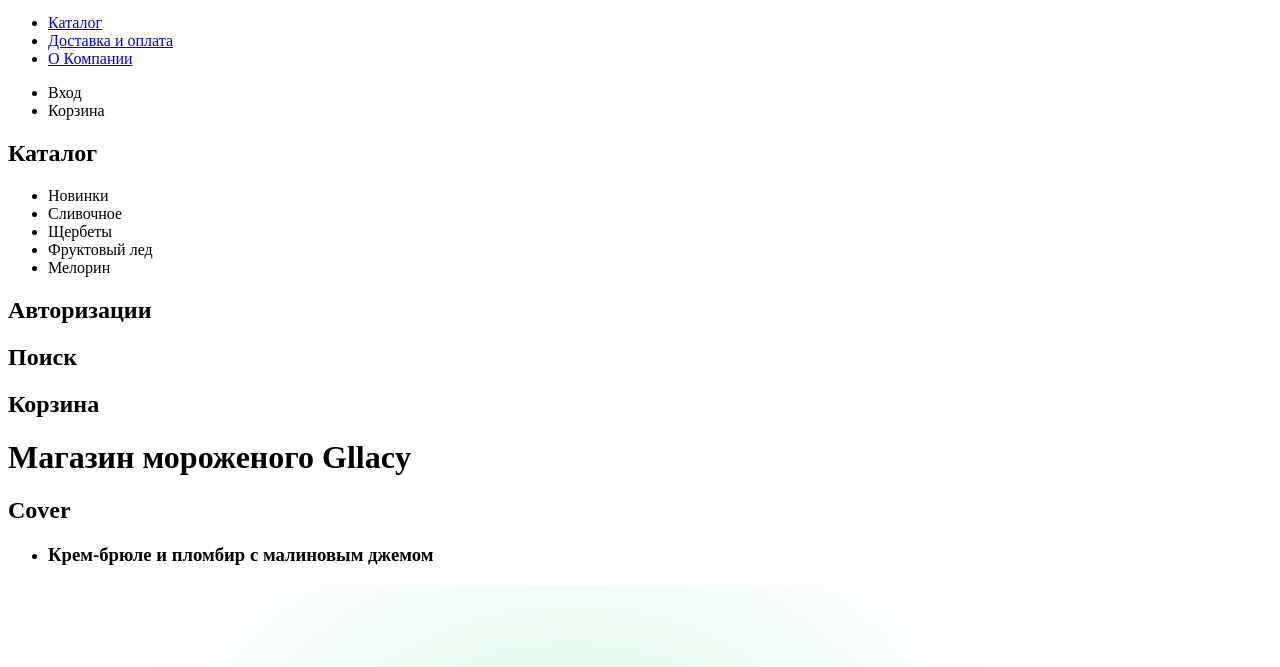
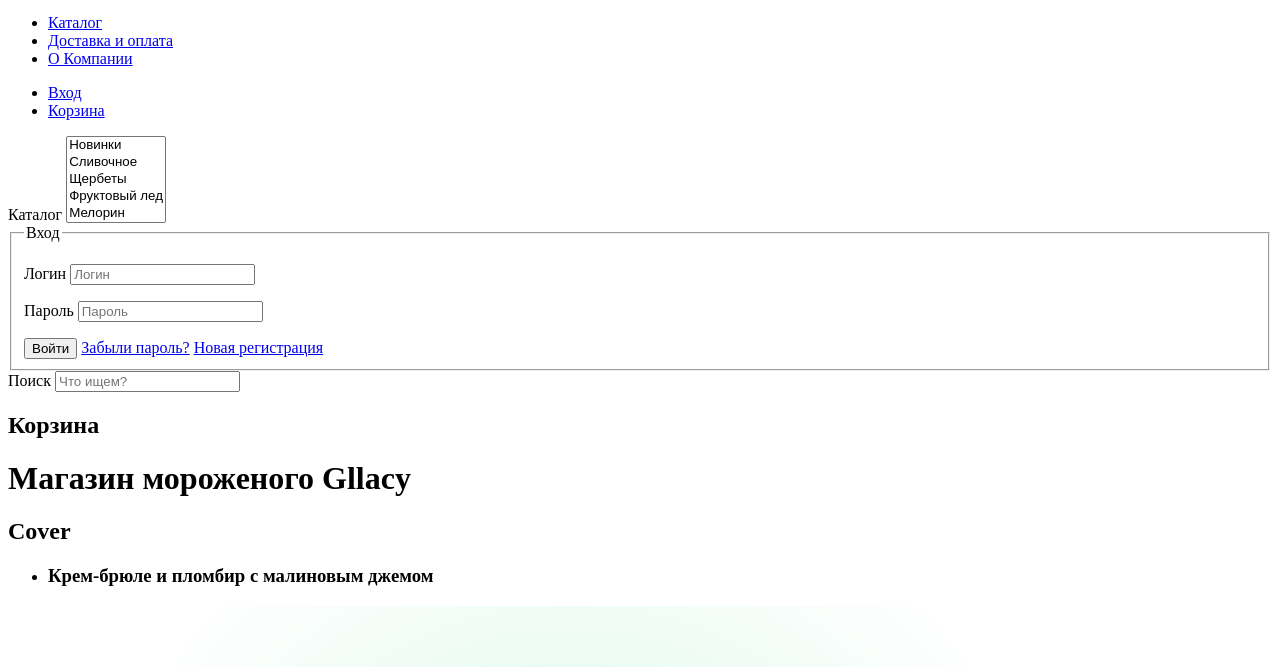
Before and after one commit to overtag/634681-gllacy, a plain HTML site: page index.html in a window 1280 px wide. Shown: the part 78-745 px from the top of the page. Drawn offline with Linux system fonts and the light colour scheme.

Commit message:
added form in index.html

```diff
--- a/index.html
+++ b/index.html
@@ -16,29 +16,49 @@
 	  			<li><a href="compayInfo.html">О Компании</a></li>
 	  		</ul>
 	  		<ul class="user-navigation">
-	  			<li class="login-link">Вход</li>
-	  			<li class="basket-link">Корзина</li>
+	  			<li class="login-link">
+					<a class="login-link" href="login.html">Вход</a>
+	  			</li>
+	  			<li class="basket-link">
+	  				<a class="basket-link" href="login.html">Корзина</a>
+	  			</li>
 	  		</ul>
   		</nav>
-  		<div class="catalog">
-  			<!-- Здесь будет форма -->
-  			<h2>Каталог</h2>
-  			<ul class="site-navigation">
-	  			<li>Новинки</li>
-	  			<li>Сливочное</li>
-	  			<li>Щербеты</li>
-	  			<li>Фруктовый лед</li>
-	  			<li>Мелорин</li>
-	  		</ul>
-  		</div>
-  		<section class="authorization">
-  			<h2 class="visually-hidden">Авторизации</h2>
-  			<!-- Здесь будет форма -->
-  		</section>
-  		<section class="search">
-  			<h2 class="visually-hidden">Поиск</h2>
-  			<!-- Здесь будет форма -->
-  		</section>
+
+  		<form class="catalog" method="post" action="https://echo.htmlacademy.ru">
+			<label for="catalog-select" class="visually-hidden">Каталог</label>
+			<select id="catalog-select" class="catalog-select" multiple size="5">
+				<option value="New items">Новинки</option>
+				<option value="Creamy">Сливочное</option>
+				<option value="Shcherbety">Щербеты</option>
+				<option value="Fruit ice">Фруктовый лед</option>
+				<option value="Melorin">Мелорин</option>
+			</select>
+		</form>
+
+		<form class="user" method="post" action="https://echo.htmlacademy.ru">
+			<fieldset>
+				<legend class="visually-hidden">Вход</legend>
+				<p>
+					<label for="user-login">Логин</label>
+					<input id="user-login" type="text" name="login" placeholder="Логин">
+				</p>
+				<p>
+					<label for="user-password">Пароль</label>
+					<input id="user-password" type="password" name="password" placeholder="Пароль">
+				</p>
+
+				<button type="submit">Войти</button>
+				<a href="example.html">Забыли пароль?</a>
+				<a href="example.html">Новая регистрация</a>
+			</fieldset>
+		</form>
+
+		<form class="search" action="https://echo.htmlacademy.ru" method="post">
+			<label for="search-form">Поиск</label>
+			<input type="search-form"  placeholder="Что ищем?" name="search">
+		</form>
+
 		<section class="basket">
   			<h2 class="visually-hidden">Корзина</h2>
   			<!-- Здесь будет форма -->
@@ -170,14 +190,30 @@
 			<p>(с 10 до 20 ежедневно)</p>
 		  <a class="button" href="news.html">Форма обратной связи</a>
 		</section>
+
 		<section class="map">
-			<h2 class="visually-hidden">Расположение на карте</h2>
-			<img src="img/map.png" width="1250" height="430" alt=" ">
-			<!-- Здесь будет форма -->
+			<h2 class="visually-hidden">Как до нас добраться</h2>
+			<p>
+				<img src="img/map.png" width="1250" height="430"
+					alt="Офис компании по адресу ул. Большая Конюшенная 19/8, Санкт-Петербург">
+			</p>
 		</section>
-		<section class="feedback">
+
+		<section class="question">
 			<h2 class="visually-hidden">Задать вопрос</h2>
-			 <!-- Здесь будет форма -->
+			 <form method="post" action="https://echo.htmlacademy.ru">
+				<fieldset>
+					<label for="question-email" class="visually-hidden">Email</label>
+					<input type="question-email" name="question-email" required>
+
+					<label for="question-email" class="visually-hidden">Email</label>
+					<input type="question-email" name="question-email" required>
+
+					<label for="question-textarea" class="visually-hidden">Текст вопроса</label>
+					<textarea id="question-textarea" name="question-textarea" rows="6" placeholder="Напишите что-нибудь..."></textarea>
+
+					<button type="submit">Оправить</button>
+				</fieldset>
 		</section>
 	</main>
 
@@ -185,10 +221,10 @@
 		<section class="footer-social">
 			<h2>Давайте дружить!</h2>
 			<ul>
-				<li><a class="social-button" href="#"><img src="img/vk.svg" width="32" height="32" alt=" "></a></li>
-				<li><a class="social-button" href="#"><img src="img/instagram.svg" width="32" height="32" alt=" "></a></li>
-				<li><a class="social-button" href="#"><img src="img/fb.svg" width="32" height="32" alt=" "></a></li>
-				<li><a class="social-button" href="#"><img src="img/twitter.svg" width="32" height="32" alt=" "></a></li>
+				<li><a class="social-button" href="#" aria-label="Вконтакте"><img src="img/vk.svg" width="32" height="32" alt=" "></a></li>
+				<li><a class="social-button" href="#" aria-label="Instagram"><img src="img/instagram.svg" width="32" height="32" alt=" "></a></li>
+				<li><a class="social-button" href="#" aria-label="Facebook"><img src="img/fb.svg" width="32" height="32" alt=" "></a></li>
+				<li><a class="social-button" href="#" aria-label="Twitter"><img src="img/twitter.svg" width="32" height="32" alt=" "></a></li>
 			</ul>
 		</section>
 
```
Also changed, not shown: catalog.html (+4 -4 lines). Lines whose indentation alone changed are shown as unchanged.
